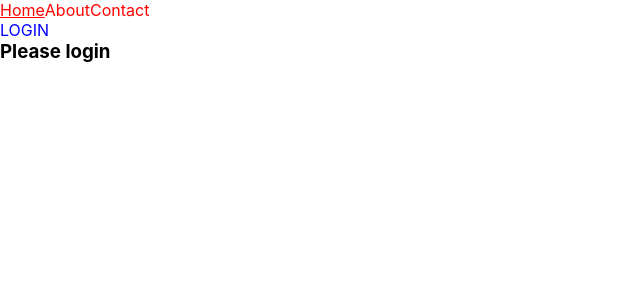
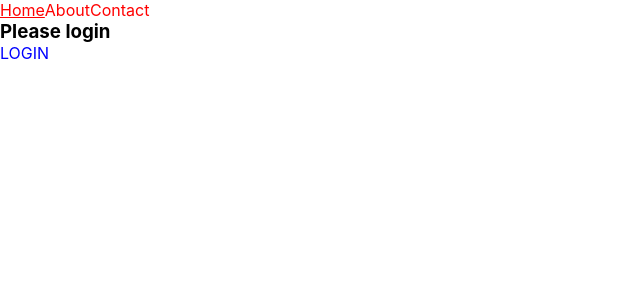
Before and after one commit to lisaleegithub/holiday-finder-app, a React (Create React App) app in the folder client/: page / in a window 1280 px wide. Shown: the top 300 px of the page, without its empty margins (0-640 px from the left). Built offline with nearby package versions, Linux system fonts and the light colour scheme; no server answers.

Commit message:
Create routes and move components around for better navigation.

```diff
--- a/client/src/App.js
+++ b/client/src/App.js
@@ -1,14 +1,14 @@
-import './App.css';
-import Login from './components/Login';
-import Trip from './components/Trip';
+import React from 'react';
+import './index.css';
+import Page from './Page';
+import Home from './Routes/Home';
+import Contact from './Routes/Contact';
+import About from './Routes/About';
+import { BrowserRouter as Router, Routes, Route } from "react-router-dom";
 import { useState, useEffect } from "react";
-import Navigation from './components/Navigation';
-import { Outlet } from "react-router-dom";
-
 
 function App() {
-
-  const [user, setUser] = useState(undefined);
+    const [user, setUser] = useState(undefined);
 
   const loadUser = () => {
     fetch("/api/me")
@@ -28,15 +28,17 @@ function App() {
     loadUser();
   }, []);
 
-  return (
-    <div className="container">
-      <Navigation />
-      <Outlet />
-      <Login user={user}/>
-      {user ? <Trip user={user}/> : (<h3>Please login</h3>)}
-      {/* add how to use this app */}
-    </div>
-  );
+return (
+    <Router>
+        <Routes>
+            <Route path="/" element={<Page user={user}/>}>
+                <Route path="/" element={<Home user={user} />} />
+                <Route path="/contact" element={<Contact />} />
+                <Route path="/about" element={<About />} />
+            </Route>
+        </Routes>
+    </Router>
+    )
 }
 
 export default App;
--- /dev/null
+++ b/client/src/Page.js
@@ -0,0 +1,17 @@
+import './App.css';
+import Login from './components/Login';
+import Navigation from './components/Navigation';
+import { Outlet } from "react-router-dom";
+
+function Page({ user }) {
+
+  return (
+    <div className="container">
+      <Navigation />
+      <Outlet />
+      <Login user={user}/>
+    </div>
+  );
+}
+
+export default Page;
--- a/client/src/Routes/About.js
+++ b/client/src/Routes/About.js
@@ -2,9 +2,6 @@ export default function About() {
     return (
         <section>
             <h3>About Me</h3>
-            <p>
-                blah blah
-            </p>
         </section>
     );
 }
--- a/client/src/Routes/Home.js
+++ b/client/src/Routes/Home.js
@@ -1,18 +1,10 @@
 import React from "react";
-// import { Link } from "react-router-dom";
+import Trip from "../components/Trip";
 
-export default function Home() {
+export default function Home({ user }) {
     return (
         <header>
-            <h2>Hi,</h2>
-            <h2>I'm Lisa!</h2>
-            <h4>Welcome to my landing page</h4>
-            <p>
-                blah blah home page
-            </p>
-            {/* <Link to="/about">
-                <button className="btn"> Read more..</button>
-            </Link> */}
+            {user ? <Trip user={user}/> : (<h3>Please login</h3>)}
         </header>
     )
 }
--- a/client/src/components/Navigation.js
+++ b/client/src/components/Navigation.js
@@ -5,7 +5,7 @@ export default function Navigation() {
     return (<nav className="nav">
         <li>
             {" "}
-        <Link to="/home">Home</Link>{" "}
+        <Link to="/">Home</Link>{" "}
         </li>
         <li>
           <Link to="/about">About</Link>
--- a/client/src/index.js
+++ b/client/src/index.js
@@ -1,25 +1,11 @@
 import React from 'react';
 import ReactDOM from 'react-dom';
 import './index.css';
+import reportWebVitals from './reportWebVitals';
 import App from './App';
-import reportWebVitals from './reportWebVitals';
-import Home from './Routes/Home';
-import Contact from './Routes/Contact';
-import About from './Routes/About';
-
-import { BrowserRouter as Router, Routes, Route } from "react-router-dom";
-
 
 ReactDOM.render(
-  <Router>
-    <Routes>
-      <Route path="/" element={<App />}>
-        <Route path="/home" element={<Home />} />
-        <Route path="/contact" element={<Contact />} />
-        <Route path="/about" element={<About />} />
-      </Route>
-    </Routes>
-  </Router>,
+  <App />,
   document.getElementById('root')
 );
 
```
